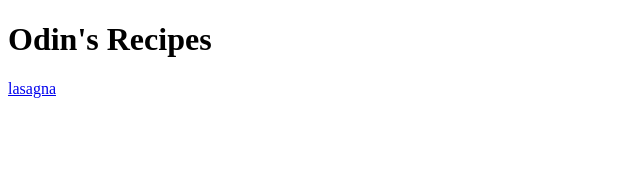
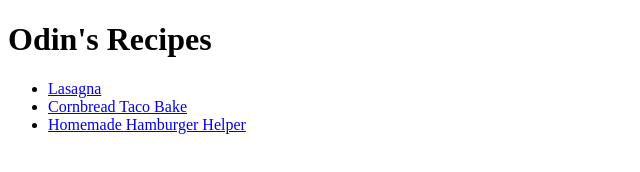
Before and after one commit to Boomerbeatdown/odin-recipes, a plain HTML site: page index.html in a window 1280 px wide. Shown: the whole page, without its empty margins (0-640 px from the left). Drawn offline with Linux system fonts and the light colour scheme.

Commit message:
added 3 new recipe

```diff
--- a/index.html
+++ b/index.html
@@ -7,6 +7,10 @@
 </head>
 <body>
     <h1>Odin's Recipes</h1>
-    <a href="recipes/lasagna.html">lasagna</a>
+    <ul>
+        <li><a href="recipes/lasagna.html">Lasagna</a></li>
+        <li><a href="recipes/corn_bread_taco_bake.html">Cornbread Taco Bake</a></li>
+        <li><a href="recipes/homemade_hamburger_helper.html">Homemade Hamburger Helper</a></li>
+    </ul>
 </body>
 </html>
```
